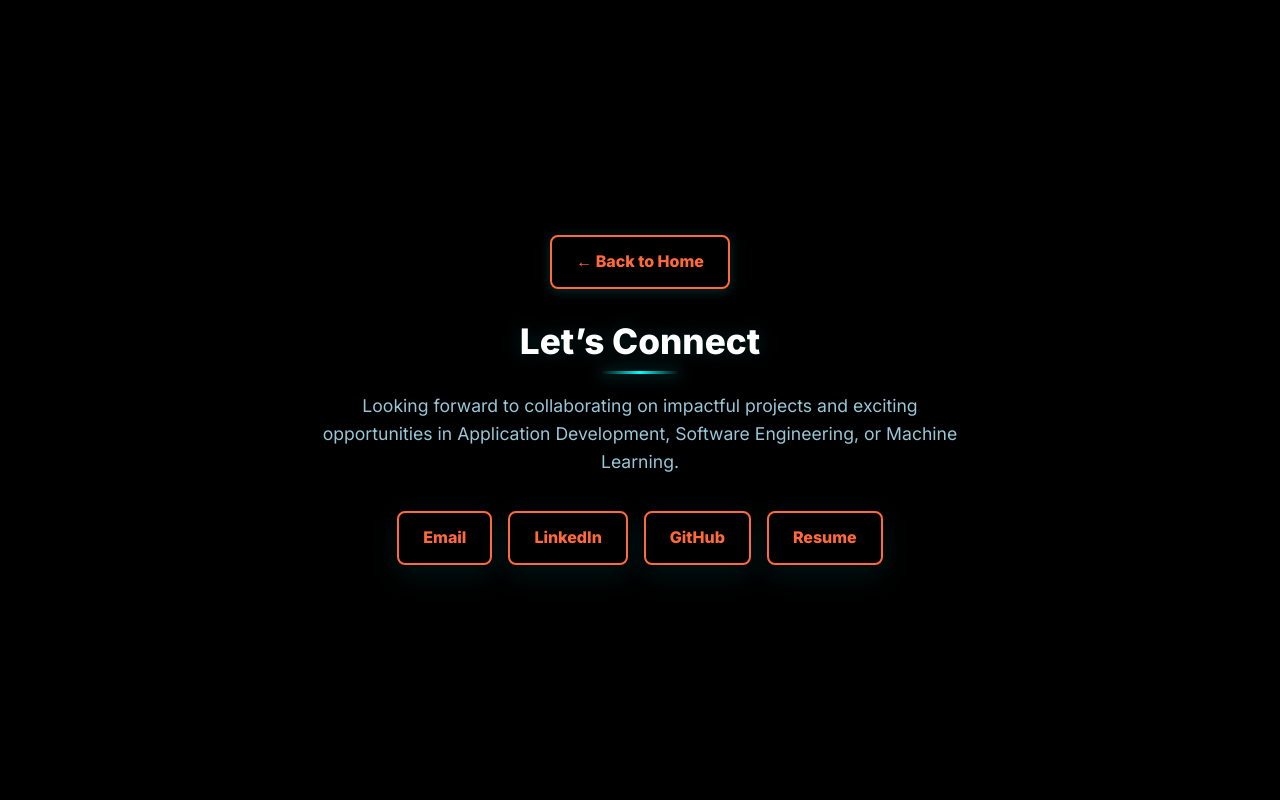
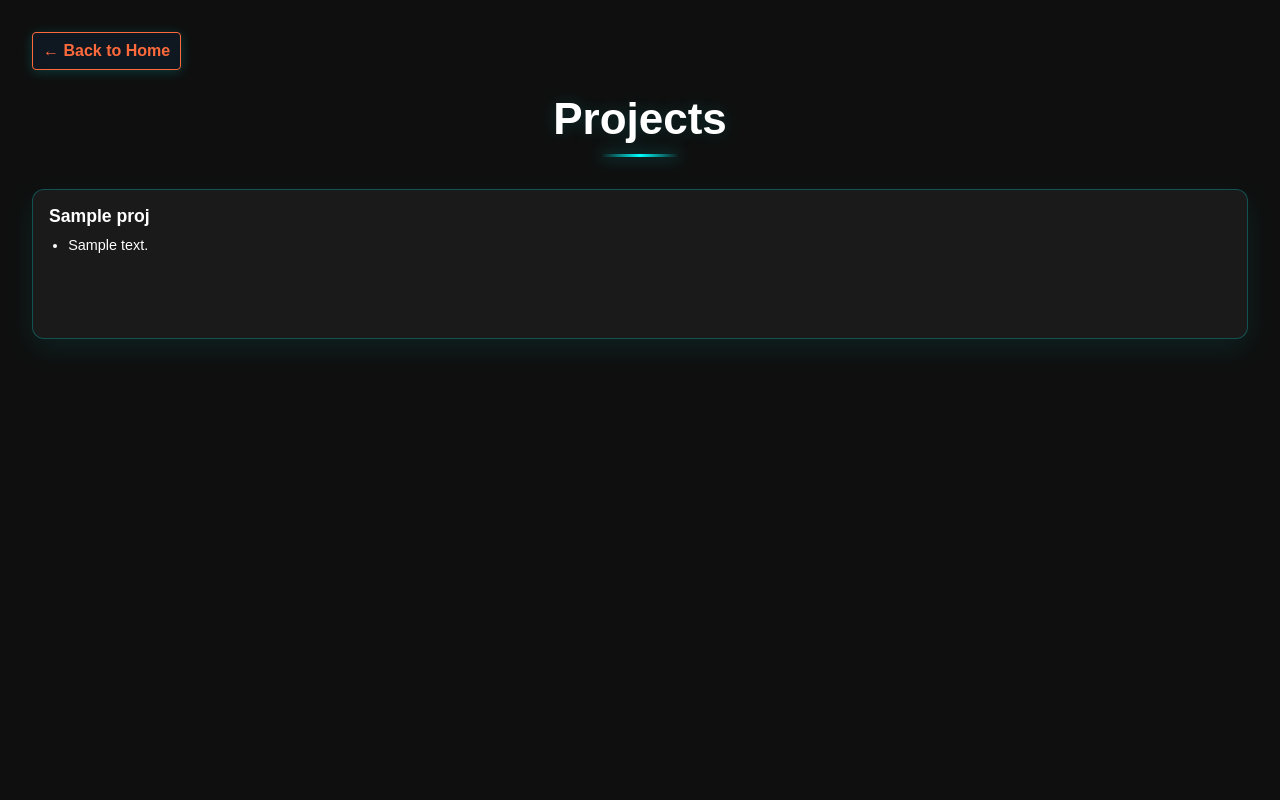
Before and after one commit to addy16-darsh/portfolio, a Flask app: template templates/projects.html in a window 1280 px wide. Run offline with Flask 3, Linux system fonts and the light colour scheme; the template is opened without the code that fills it: most values are stand-ins (such as "Sample title", 1, 10 or a date in 2020).

Commit message:
Update projects.html

```diff
--- a/templates/projects.html
+++ b/templates/projects.html
@@ -2,104 +2,185 @@
 <html lang="en">
 <head>
   <meta charset="UTF-8">
-  <meta name="viewport" content="width=device-width, initial-scale=1.0">
-  <title>Contact | Balagopal Portfolio</title>
+  <title>Projects | Balagopal Portfolio</title>
   <link rel="stylesheet" href="{{ url_for('static', filename='css/style.css') }}">
-  <link href="https://fonts.googleapis.com/css2?family=Inter:wght@400;600;800&display=swap" rel="stylesheet">
   <style>
-    body, html {
-      height: 100%;
-      margin: 0;
-      padding: 0;
-      background: #000;
-      font-family: 'Inter', Arial, sans-serif;
-      color: #fff;
-      display: flex;
-      justify-content: center;
-      align-items: center;
-      overflow: hidden;
+    body { font-family: Arial, sans-serif; background-color: #0f0f0f; color: #fff; margin:0; padding:2rem; }
+    h2 { text-align:center; margin-bottom:2rem; color:#fff; } /* Main title white */
+    .grid { display: grid; grid-template-columns: repeat(auto-fit, minmax(250px, 1fr)); gap: 1.5rem; }
+    .card {
+      background: #1a1a1a; border-radius: 12px; overflow: hidden; cursor: pointer;
+      display:flex; flex-direction:column; align-items:flex-start; justify-content:flex-start; padding:1rem;
+      min-height:150px;
+      transition: transform 0.2s, box-shadow 0.2s;
+    }
+    .card:hover { transform: scale(1.03); box-shadow: 0 0 15px #ff6a3d; }
+    .card h3 { margin:0 0 0.5rem 0; color:#fff; font-size:1.1rem; } /* Card headings white */
+    .card ul { margin:0; padding-left:1.2rem; list-style: disc; font-size:0.9rem; color:#fff; }
+    .modal { display:none; position:fixed; top:0; left:0; width:100%; height:100%; background:rgba(0,0,0,0.95); justify-content:center; align-items:center; z-index:10; overflow:auto; opacity:0; transition: opacity 0.3s ease; }
+    .modal.show { display:flex; opacity:1; }
+    .modal-content { background:#222; padding:2rem; border-radius:12px; max-width:700px; width:90%; color:#fff; position:relative; max-height:90vh; overflow-y:auto; }
+    .modal-content img, .modal-content video { width:100%; border-radius:8px; margin-bottom:1rem; }
+    .modal-content h3 { margin-top:0; color:#ff6a3d; }
+    .modal-content h4 { margin-bottom:0.5rem; color:#ff6a3d; }
+    .modal-content ul { list-style: disc; padding-left:1.5rem; margin-top:0; }
+    .close-btn { position:absolute; top:10px; right:15px; background:#ff6a3d; border:none; padding:5px 10px; border-radius:4px; cursor:pointer; color:#000; font-weight:bold; }
+    .gallery-container { position:relative; }
+    .gallery-nav { position:absolute; top:50%; transform:translateY(-50%); font-size:2rem; color:#ff6a3d; background:rgba(0,0,0,0.5); border:none; padding:5px 10px; cursor:pointer; border-radius:4px; }
+    .prev { left:5px; }
+    .next { right:5px; }
+    .back-btn { display:inline-block; margin-bottom:1.5rem; color:#ff6a3d; border:1px solid #ff6a3d; padding:5px 10px; border-radius:4px; text-decoration:none; }
+    .back-btn:hover { background:#ff6a3d; color:#fff; }
+
+    /* Tech stack badges back to orange */
+    .stack-badge { display:inline-block; background:#ff6a3d; color:#000; padding:3px 8px; margin:3px; border-radius:4px; font-size:0.9rem; }
+
+    /* Completely native scrollbars */
+    ::-webkit-scrollbar,
+    ::-webkit-scrollbar-track,
+    ::-webkit-scrollbar-thumb {
+        all: unset;
     }
 
-    #contact {
-      text-align: center;
-      max-width: 700px;
-      padding: 2rem;
-    }
-
-    #contact h2 {
-      font-size: 2.2rem;
-      font-weight: 800;
-      color: #fff;
-      margin-bottom: 0.5em;
-    }
-
-    #contact p.muted {
-      font-size: 1.1rem;
-      color: #b2eaff;
-      margin-bottom: 2em;
-      opacity: 0.85;
-    }
-
-    .buttons {
-      display: flex;
-      flex-wrap: wrap;
-      gap: 1rem;
-      justify-content: center;
-    }
-
-    .btn {
-      display: inline-block;
-      padding: 0.75rem 1.5rem;
-      font-weight: 700;
-      font-size: 1rem;
-      color: #ff6a3d;
-      background: transparent;
-      border: 2px solid #ff6a3d;
-      border-radius: 8px;
-      text-decoration: none;
-      transition: all 0.3s ease;
-      cursor: pointer;
-    }
-
-    .btn:hover {
-      background: #ff6a3d;
-      color: #fff;
-      transform: translateY(-2px);
-    }
-
-    .back-btn {
-      margin-bottom: 2rem;
+    * {
+        scrollbar-width: auto; /* Firefox */
+        scrollbar-color: auto;  /* Firefox */
     }
   </style>
 </head>
 <body>
-  <section id="contact">
-    <a class="btn back-btn" href="{{ url_for('index') }}">← Back to Home</a>
-    <h2>Let’s Connect</h2>
-    <p class="muted">Looking forward to collaborating on impactful projects and exciting opportunities in Application Development, Software Engineering, or Machine Learning.</p>
-    <div class="buttons">
-      <!-- Smart Email Button -->
-      <a class="btn" href="#" id="email-btn">Email</a>
-      <a class="btn" href="https://www.linkedin.com/in/balagopal-m-1b9a7b226?utm_source=share&utm_campaign=share_via&utm_content=profile&utm_medium=android_app" target="_blank" rel="noreferrer">LinkedIn</a>
-      <a class="btn" href="https://github.com/" target="_blank" rel="noreferrer">GitHub</a>
-      <a class="btn" href="{{ url_for('static', filename='images/balagopal.pdf') }}" download>Resume</a>
+  <a class="btn back-btn" href="{{ url_for('index') }}">← Back to Home</a>
+  <h2>Projects</h2>
+
+  <div class="grid">
+    {% for proj in projects %}
+      <div class="card" onclick="openModal({{ loop.index0 }})">
+        <h3>{{ proj.title }}</h3>
+        {% if proj.details %}
+          <ul>
+            {% for detail in proj.details %}
+              <li>{{ detail }}</li>
+            {% endfor %}
+          </ul>
+        {% elif proj.description %}
+          <p>{{ proj.description }}</p>
+        {% endif %}
+      </div>
+    {% endfor %}
+  </div>
+
+  <!-- Modal -->
+  <div class="modal" id="project-modal" role="dialog" aria-modal="true">
+    <div class="modal-content">
+      <button class="close-btn" onclick="closeModal()">× Close</button>
+
+      <div id="gallery-container" class="gallery-container" style="display:none;">
+        <img id="gallery-img" src="" alt="Project Image">
+        <button class="gallery-nav prev" onclick="prevImage()">&#10094;</button>
+        <button class="gallery-nav next" onclick="nextImage()">&#10095;</button>
+      </div>
+
+      <img id="single-img" src="" alt="Project Image" style="display:none;">
+
+      <video id="project-video" controls style="display:none;">
+        <source id="video-src" src="" type="video/mp4">
+        Your browser does not support the video tag.
+      </video>
+
+      <h3 id="modal-title"></h3>
+      <div id="modal-description"></div>
+
+      <h4>Tech Stack:</h4>
+      <div id="modal-stack"></div>
     </div>
-  </section>
+  </div>
 
   <script>
-    document.getElementById('email-btn').addEventListener('click', function(e) {
-      e.preventDefault();
-      const mailto = "mailto:baluu1603@gmail.com";
+    const projects = {{ projects|tojson }};
+    let currentProjectIndex = null;
+    let currentGallery = [];
+    let galleryCurrentIndex = 0;
 
-      // Try opening default mail client
-      const newWindow = window.open(mailto, '_self');
+    function openModal(index) {
+      currentProjectIndex = index;
+      const proj = projects[index];
+      document.getElementById("project-modal").classList.add("show");
 
-      // Fallback: open Gmail web if no app available
-      setTimeout(() => {
-        if (!newWindow || newWindow.closed || typeof newWindow.closed == 'undefined') {
-          window.open("https://mail.google.com/mail/?view=cm&fs=1&to=baluu1603@gmail.com", "_blank");
-        }
-      }, 500);
+      document.getElementById("modal-title").textContent = proj.title;
+
+      const descEl = document.getElementById("modal-description");
+      descEl.innerHTML = "";
+      if (proj.details && proj.details.length > 0) {
+        const ul = document.createElement("ul");
+        proj.details.forEach(d => {
+          const li = document.createElement("li");
+          li.textContent = d;
+          ul.appendChild(li);
+        });
+        descEl.appendChild(ul);
+      } else if (proj.description) {
+        descEl.textContent = proj.description;
+      }
+
+      const stackEl = document.getElementById("modal-stack");
+      stackEl.innerHTML = "";
+      if (proj.stack && proj.stack.length > 0) {
+        proj.stack.forEach(tech => {
+          const span = document.createElement("span");
+          span.classList.add("stack-badge");
+          span.textContent = tech;
+          stackEl.appendChild(span);
+        });
+      }
+
+      document.getElementById("single-img").style.display = "none";
+      document.getElementById("gallery-container").style.display = "none";
+      document.getElementById("project-video").style.display = "none";
+
+      if (proj.img && proj.img.length === 1) {
+        document.getElementById("single-img").src = `/static/${proj.img[0]}`;
+        document.getElementById("single-img").style.display = "block";
+      } else if (proj.img && proj.img.length > 1) {
+        currentGallery = proj.img;
+        galleryCurrentIndex = 0;
+        document.getElementById("gallery-img").src = `/static/${currentGallery[0]}`;
+        document.getElementById("gallery-container").style.display = "block";
+      }
+
+      if (proj.video) {
+        document.getElementById("video-src").src = `/static/${proj.video}`;
+        const videoEl = document.getElementById("project-video");
+        videoEl.style.display = "block";
+        videoEl.load();
+      }
+    }
+
+    function closeModal() {
+      document.getElementById("project-modal").classList.remove("show");
+      document.getElementById("project-video").pause();
+    }
+
+    function nextImage() {
+      if (currentGallery.length > 0) {
+        galleryCurrentIndex = (galleryCurrentIndex + 1) % currentGallery.length;
+        document.getElementById("gallery-img").src = `/static/${currentGallery[galleryCurrentIndex]}`;
+      }
+    }
+
+    function prevImage() {
+      if (currentGallery.length > 0) {
+        galleryCurrentIndex = (galleryCurrentIndex - 1 + currentGallery.length) % currentGallery.length;
+        document.getElementById("gallery-img").src = `/static/${currentGallery[galleryCurrentIndex]}`;
+      }
+    }
+
+    window.addEventListener('click', (e) => {
+      const modal = document.getElementById("project-modal");
+      if (e.target === modal) closeModal();
+    });
+
+    window.addEventListener('keydown', (e) => {
+      if (e.key === "Escape") closeModal();
     });
   </script>
 </body>
```
